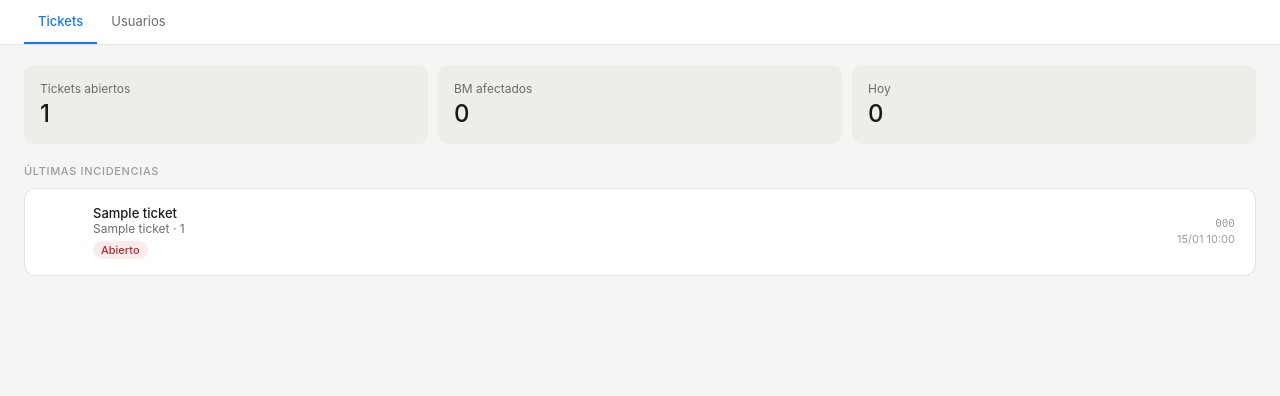
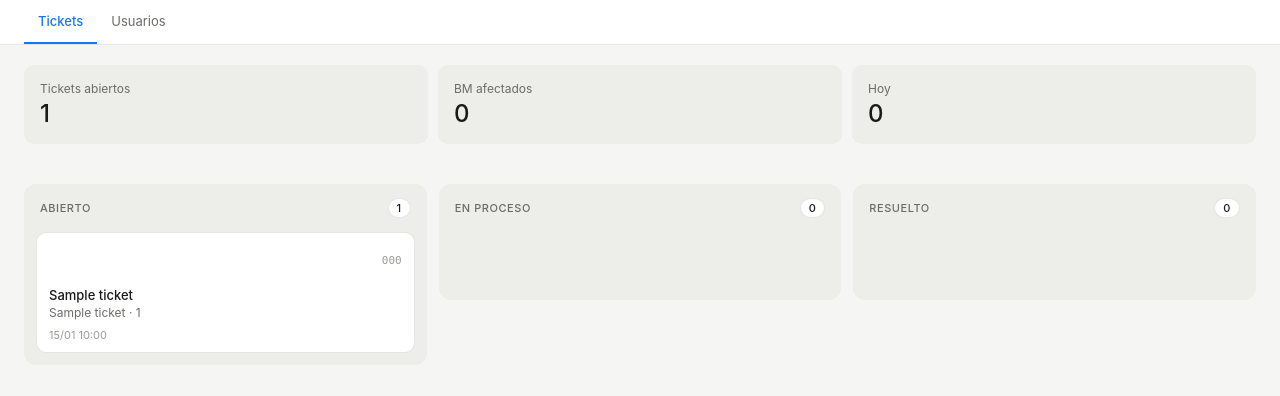
Before and after one commit to devteamadsnitro/bmlab, a FastAPI app: page /admin in a window 1280 px wide. Shown: the part 54-450 px from the top of the page. Run offline with FastAPI, Linux system fonts and the light colour scheme; the visitor is signed in with stand-in values (Sample User, id 1); tables that the repository leaves empty hold one stand-in row (values such as "Sample post"); parts of the project's set-up code (start-up, migrations or seed data) failed here and were passed over; some libraries are stand-ins or nearby versions.

Commit message:
Turn Tickets tab into a drag-and-drop Kanban board
Replaces the flat ticket list with three columns (Abierto, En
proceso, Resuelto). Cards are draggable between columns; dropping one
into a new column calls POST /admin/tickets/{id}/status to persist
the change, with a client-side revert if the request fails. Removes
the now-unused flat-list CSS (ticket-row, badge, etc).

```diff
--- a/app/main.py
+++ b/app/main.py
@@ -3,7 +3,7 @@ import os
 from datetime import datetime, timezone
 
 from dotenv import load_dotenv
-from fastapi import Depends, FastAPI, Form, Request
+from fastapi import Depends, FastAPI, Form, HTTPException, Request
 from fastapi.responses import RedirectResponse
 from fastapi.staticfiles import StaticFiles
 from fastapi.templating import Jinja2Templates
@@ -154,10 +154,38 @@ def admin(request: Request, session: Session = Depends(get_session)):
         "bm": sum(1 for t in tickets if t.asset_type == "bm" and t.status != "done"),
         "today": sum(1 for t in tickets if t.created_at.date() == today),
     }
+    columns = {
+        "open": [t for t in tickets if t.status == "open"],
+        "progress": [t for t in tickets if t.status == "progress"],
+        "done": [t for t in tickets if t.status == "done"],
+    }
     return templates.TemplateResponse(
         "admin.html",
-        {"request": request, "user": user, "tickets": tickets, "stats": stats, "active_tab": "tickets"},
+        {"request": request, "user": user, "columns": columns, "stats": stats, "active_tab": "tickets"},
     )
+
+
+@app.post("/admin/tickets/{ticket_id}/status")
+def admin_update_ticket_status(
+    ticket_id: int,
+    request: Request,
+    status: str = Form(...),
+    session: Session = Depends(get_session),
+):
+    user = get_current_user(request, session)
+    if not user or not user.is_admin:
+        raise HTTPException(status_code=403)
+    if status not in ("open", "progress", "done"):
+        raise HTTPException(status_code=400)
+
+    ticket = session.get(Ticket, ticket_id)
+    if not ticket:
+        raise HTTPException(status_code=404)
+
+    ticket.status = status
+    session.add(ticket)
+    session.commit()
+    return {"ok": True}
 
 
 def _usuarios_context(request: Request, user: User, session: Session, tipo: str, **extra):
--- a/static/style.css
+++ b/static/style.css
@@ -141,10 +141,6 @@ body { font-family: var(--font-sans); background: var(--surface-0); color: var(-
 .stat-label { font-size: 12px; color: var(--text-secondary); margin-bottom: 3px; }
 .stat-val { font-size: 24px; font-weight: 500; color: var(--text-primary); }
 
-.tickets-wrap { padding: 0 1.5rem 2rem; }
-.list-title { font-size: 11px; font-weight: 500; color: var(--text-muted); text-transform: uppercase; letter-spacing: 0.06em; margin-bottom: 10px; }
-
-.ticket-row { background: var(--surface-2); border: 0.5px solid var(--border); border-radius: 12px; padding: 1rem 1.25rem; margin-bottom: 8px; display: flex; align-items: center; gap: 12px; }
 .t-icon { width: 36px; height: 36px; border-radius: 9px; display: flex; align-items: center; justify-content: center; flex-shrink: 0; }
 .t-bm      { background: rgba(24,119,242,0.1); }
 .t-bm i    { color: #1877F2; font-size: 18px; }
@@ -152,16 +148,23 @@ body { font-family: var(--font-sans); background: var(--surface-0); color: var(-
 .t-page i  { color: #1877F2; font-size: 18px; }
 .t-profile { background: var(--bg-accent); }
 .t-profile i { color: var(--text-accent); font-size: 18px; }
-.t-info { flex: 1; min-width: 0; }
-.t-client { font-size: 13px; font-weight: 500; color: var(--text-primary); }
-.t-asset  { font-size: 12px; color: var(--text-secondary); }
-.t-meta { text-align: right; flex-shrink: 0; }
-.t-id   { font-size: 11px; font-family: var(--font-mono); color: var(--text-muted); }
-.t-time { font-size: 11px; color: var(--text-muted); margin-top: 2px; }
-.badge { display: inline-block; border-radius: 20px; padding: 2px 8px; font-size: 11px; font-weight: 500; }
-.b-open     { background: var(--bg-danger); color: var(--text-danger); }
-.b-progress { background: rgba(186,117,23,0.12); color: #854f0b; }
-.b-done     { background: var(--bg-success); color: var(--text-success); }
+
+/* KANBAN */
+.kanban-board { display: flex; gap: 12px; padding: 1.25rem 1.5rem 2rem; align-items: flex-start; overflow-x: auto; }
+.kanban-column { flex: 1; min-width: 260px; background: var(--surface-1); border-radius: 12px; padding: 10px; }
+.kanban-header { display: flex; align-items: center; justify-content: space-between; padding: 4px 6px 12px; font-size: 11px; font-weight: 500; color: var(--text-secondary); text-transform: uppercase; letter-spacing: 0.05em; }
+.kanban-count { background: var(--surface-2); border: 0.5px solid var(--border); border-radius: 20px; padding: 2px 8px; font-size: 11px; color: var(--text-primary); font-weight: 500; }
+
+.kanban-cards { display: flex; flex-direction: column; gap: 8px; min-height: 60px; border-radius: 10px; padding: 2px; transition: background 0.12s; }
+.kanban-cards.drag-over { background: var(--bg-accent); }
+
+.kanban-card { background: var(--surface-2); border: 0.5px solid var(--border); border-radius: 10px; padding: 10px 12px; cursor: grab; }
+.kanban-card:active { cursor: grabbing; }
+.kc-top { display: flex; align-items: center; justify-content: space-between; margin-bottom: 8px; }
+.kc-id { font-size: 11px; font-family: var(--font-mono); color: var(--text-muted); }
+.kc-client { font-size: 13px; font-weight: 500; color: var(--text-primary); }
+.kc-asset { font-size: 12px; color: var(--text-secondary); margin-top: 2px; }
+.kc-time { font-size: 11px; color: var(--text-muted); margin-top: 8px; }
 
 /* USUARIOS */
 .subtabs-row { display: flex; align-items: center; justify-content: space-between; padding-right: 1.5rem; }
--- a/templates/admin.html
+++ b/templates/admin.html
@@ -7,24 +7,71 @@
   <div class="stat-card"><div class="stat-label">BM afectados</div><div class="stat-val">{{ stats.bm }}</div></div>
   <div class="stat-card"><div class="stat-label">Hoy</div><div class="stat-val">{{ stats.today }}</div></div>
 </div>
-<div class="tickets-wrap">
-  <div class="list-title">Últimas incidencias</div>
-  {% set badge_map = {"open": ("b-open", "Abierto"), "progress": ("b-progress", "En proceso"), "done": ("b-done", "Resuelto")} %}
+<div class="kanban-board">
   {% set icon_map = {"bm": "ti-building-store", "page": "ti-brand-facebook", "profile": "ti-user-circle"} %}
-  {% for t in tickets %}
-  {% set badge_class, badge_label = badge_map[t.status] %}
-  <div class="ticket-row">
-    <div class="t-icon t-{{ t.asset_type }}"><i class="ti {{ icon_map[t.asset_type] }}"></i></div>
-    <div class="t-info">
-      <div class="t-client">{{ t.client_name }}</div>
-      <div class="t-asset">{{ t.asset_label }} · {{ t.asset_external_id }}</div>
-      <span class="badge {{ badge_class }}" style="margin-top:5px;display:inline-block;">{{ badge_label }}</span>
+  {% set column_labels = {"open": "Abierto", "progress": "En proceso", "done": "Resuelto"} %}
+  {% for status in ["open", "progress", "done"] %}
+  <div class="kanban-column" data-status="{{ status }}">
+    <div class="kanban-header">
+      <span>{{ column_labels[status] }}</span>
+      <span class="kanban-count">{{ columns[status]|length }}</span>
     </div>
-    <div class="t-meta">
-      <div class="t-id">{{ t.code }}</div>
-      <div class="t-time">{{ t.created_at.strftime("%d/%m %H:%M") }}</div>
+    <div class="kanban-cards" data-status="{{ status }}">
+      {% for t in columns[status] %}
+      <div class="kanban-card" draggable="true" data-id="{{ t.id }}" ondragstart="onDragStart(event, this)">
+        <div class="kc-top">
+          <div class="t-icon t-{{ t.asset_type }}"><i class="ti {{ icon_map[t.asset_type] }}"></i></div>
+          <div class="kc-id">{{ t.code }}</div>
+        </div>
+        <div class="kc-client">{{ t.client_name }}</div>
+        <div class="kc-asset">{{ t.asset_label }} · {{ t.asset_external_id }}</div>
+        <div class="kc-time">{{ t.created_at.strftime("%d/%m %H:%M") }}</div>
+      </div>
+      {% endfor %}
     </div>
   </div>
   {% endfor %}
 </div>
+
+<script>
+let draggedCard = null;
+
+function onDragStart(e, card) {
+  draggedCard = card;
+  e.dataTransfer.effectAllowed = 'move';
+}
+
+function updateCounts() {
+  document.querySelectorAll('.kanban-column').forEach(col => {
+    col.querySelector('.kanban-count').textContent = col.querySelectorAll('.kanban-card').length;
+  });
+}
+
+document.querySelectorAll('.kanban-cards').forEach(zone => {
+  zone.addEventListener('dragover', e => {
+    e.preventDefault();
+    zone.classList.add('drag-over');
+  });
+  zone.addEventListener('dragleave', () => zone.classList.remove('drag-over'));
+  zone.addEventListener('drop', e => {
+    e.preventDefault();
+    zone.classList.remove('drag-over');
+    if (!draggedCard) return;
+    const oldZone = draggedCard.parentElement;
+    const newStatus = zone.dataset.status;
+    if (oldZone === zone) return;
+
+    zone.appendChild(draggedCard);
+    updateCounts();
+
+    fetch('/admin/tickets/' + draggedCard.dataset.id + '/status', {
+      method: 'POST',
+      headers: { 'Content-Type': 'application/x-www-form-urlencoded' },
+      body: 'status=' + encodeURIComponent(newStatus),
+    }).then(r => {
+      if (!r.ok) { oldZone.appendChild(draggedCard); updateCounts(); }
+    }).catch(() => { oldZone.appendChild(draggedCard); updateCounts(); });
+  });
+});
+</script>
 {% endblock %}
```
